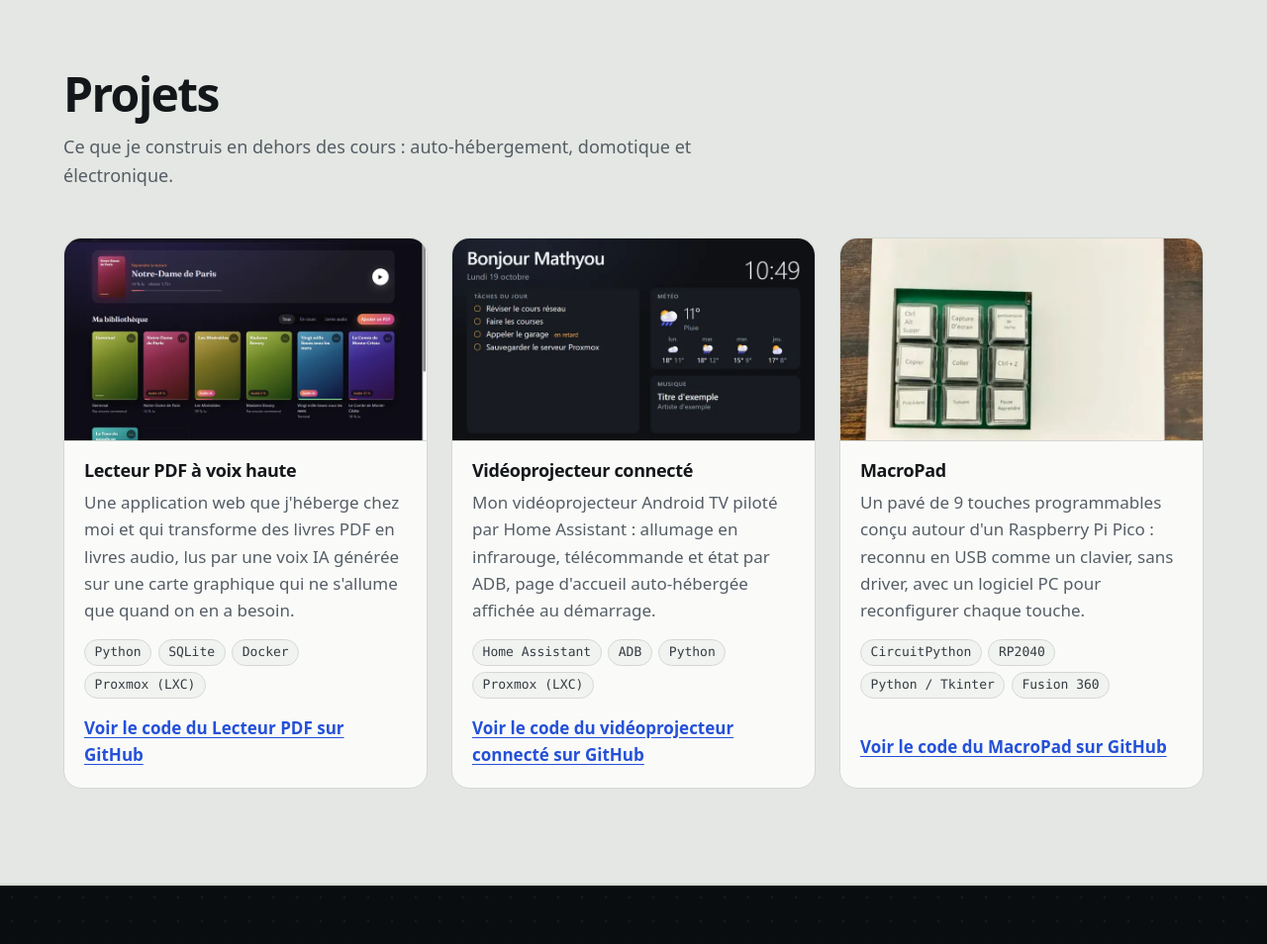
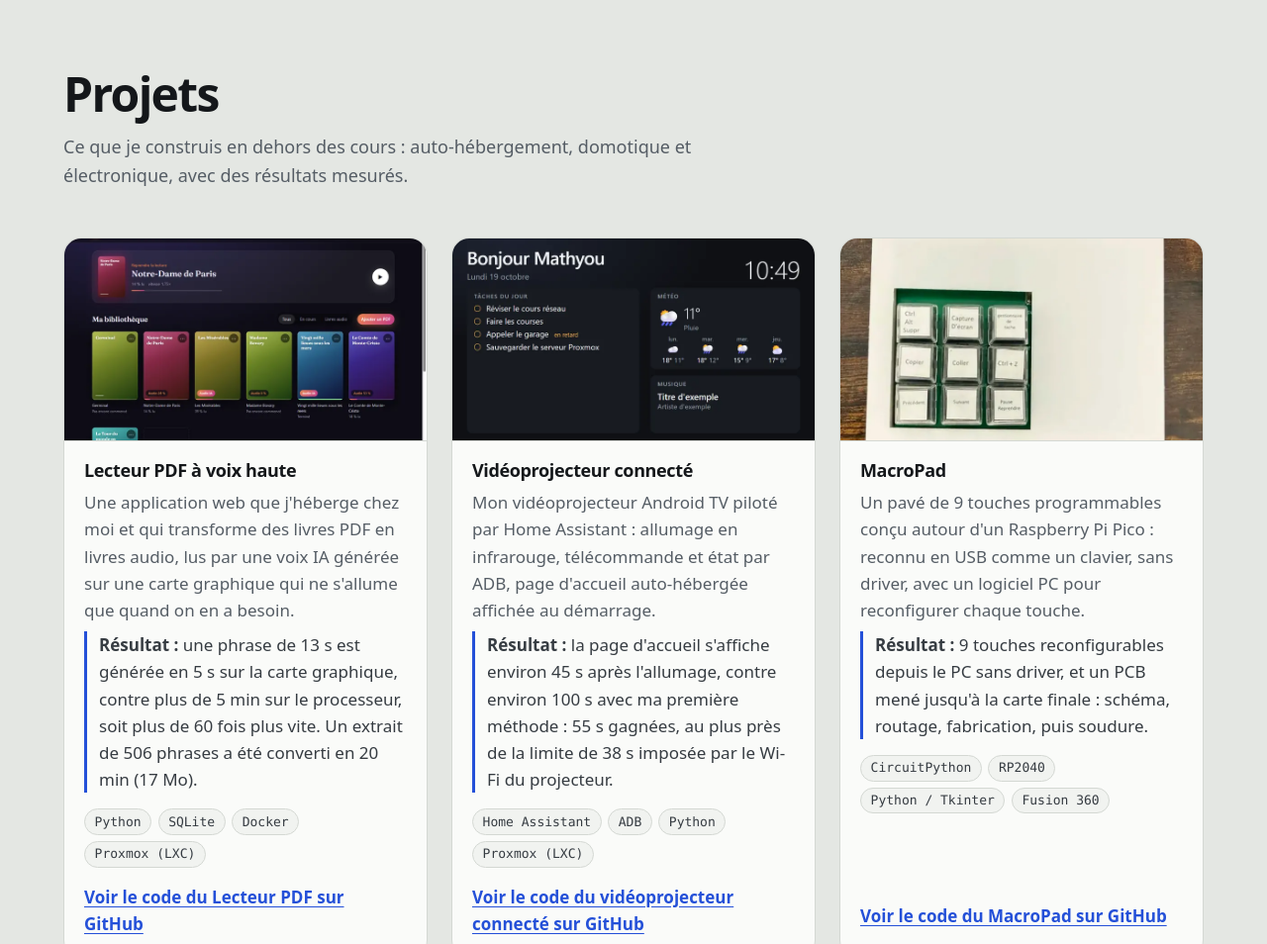
Before and after one commit to mathyouadr/TP-CV, a plain HTML site: page index.html in a window 1280 px wide. Shown: the part 4540-5494 px from the top of the page at 99% size. Drawn offline with Linux system fonts and the light colour scheme.

Commit message:
feat: ajout d'un résultat chiffré pour chaque projet du CV
Mesures reprises des fiches projets : voix IA plus de 60 fois plus rapide sur carte graphique, page du vidéoprojecteur affichée en 45 s au lieu de 100 s, PCB du MacroPad mené jusqu'à la carte finale. Auto-évaluation : correction 26, C1 passé à 4.

```diff
--- a/css/style.css
+++ b/css/style.css
@@ -1337,3 +1337,11 @@ time,
     transform: none;
   }
 }
+
+/* Résultat chiffré d'un projet : mis en avant par un filet d'accent. */
+.resultat {
+  margin-top: 0.75rem;
+  padding-left: 0.75rem;
+  border-left: 3px solid var(--c-accent);
+  color: var(--c-text-soft);
+}
--- a/index.html
+++ b/index.html
@@ -274,7 +274,7 @@
     <section id="projets" class="section section-alt" aria-labelledby="titre-projets">
       <div class="conteneur">
         <h2 id="titre-projets" class="titre-section">Projets</h2>
-        <p class="intro">Ce que je construis en dehors des cours : auto-hébergement, domotique et électronique.</p>
+        <p class="intro">Ce que je construis en dehors des cours : auto-hébergement, domotique et électronique, avec des résultats mesurés.</p>
         <ul class="projets">
           <li class="apparait">
             <article class="carte">
@@ -282,6 +282,7 @@
               <div class="carte-corps">
                 <h3>Lecteur PDF à voix haute</h3>
                 <p class="attenue">Une application web que j'héberge chez moi et qui transforme des livres PDF en livres audio, lus par une voix IA générée sur une carte graphique qui ne s'allume que quand on en a besoin.</p>
+                <p class="resultat"><strong>Résultat :</strong> une phrase de 13 s est générée en 5 s sur la carte graphique, contre plus de 5 min sur le processeur, soit plus de 60 fois plus vite. Un extrait de 506 phrases a été converti en 20 min (17 Mo).</p>
                 <ul class="etiquettes"><li class="etiquette">Python</li><li class="etiquette">SQLite</li><li class="etiquette">Docker</li><li class="etiquette">Proxmox (LXC)</li></ul>
                 <a class="lien-carte" href="https://github.com/mathyouadr/lecteur-pdf">Voir le code du Lecteur PDF sur GitHub</a>
               </div>
@@ -293,6 +294,7 @@
               <div class="carte-corps">
                 <h3>Vidéoprojecteur connecté</h3>
                 <p class="attenue">Mon vidéoprojecteur Android TV piloté par Home Assistant : allumage en infrarouge, télécommande et état par ADB, page d'accueil auto-hébergée affichée au démarrage.</p>
+                <p class="resultat"><strong>Résultat :</strong> la page d'accueil s'affiche environ 45 s après l'allumage, contre environ 100 s avec ma première méthode : 55 s gagnées, au plus près de la limite de 38 s imposée par le Wi-Fi du projecteur.</p>
                 <ul class="etiquettes"><li class="etiquette">Home Assistant</li><li class="etiquette">ADB</li><li class="etiquette">Python</li><li class="etiquette">Proxmox (LXC)</li></ul>
                 <a class="lien-carte" href="https://github.com/mathyouadr/videoprojecteur-ha">Voir le code du vidéoprojecteur connecté sur GitHub</a>
               </div>
@@ -304,6 +306,7 @@
               <div class="carte-corps">
                 <h3>MacroPad</h3>
                 <p class="attenue">Un pavé de 9 touches programmables conçu autour d'un Raspberry Pi Pico : reconnu en USB comme un clavier, sans driver, avec un logiciel PC pour reconfigurer chaque touche.</p>
+                <p class="resultat"><strong>Résultat :</strong> 9 touches reconfigurables depuis le PC sans driver, et un PCB mené jusqu'à la carte finale : schéma, routage, fabrication, puis soudure.</p>
                 <ul class="etiquettes"><li class="etiquette">CircuitPython</li><li class="etiquette">RP2040</li><li class="etiquette">Python / Tkinter</li><li class="etiquette">Fusion 360</li></ul>
                 <a class="lien-carte" href="https://github.com/mathyouadr/MacroPad">Voir le code du MacroPad sur GitHub</a>
               </div>
```
Also changed, not shown: 2 other files.
